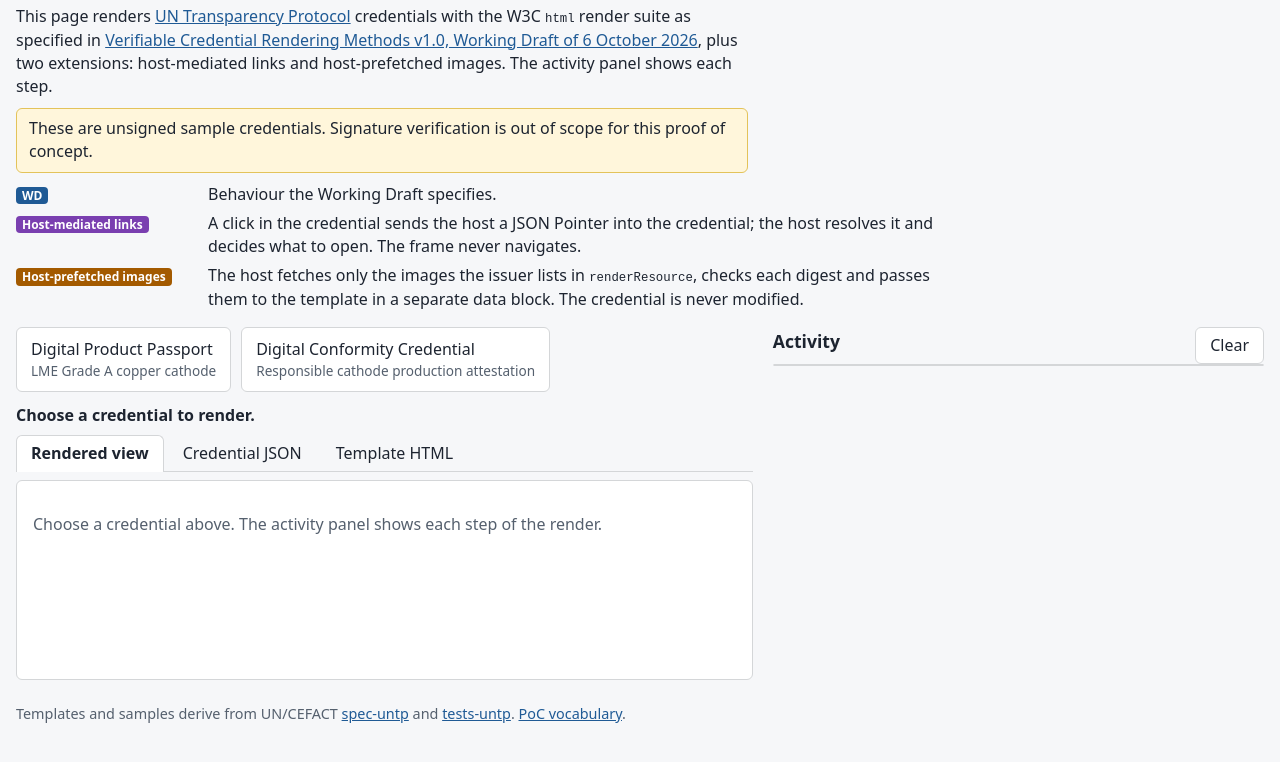
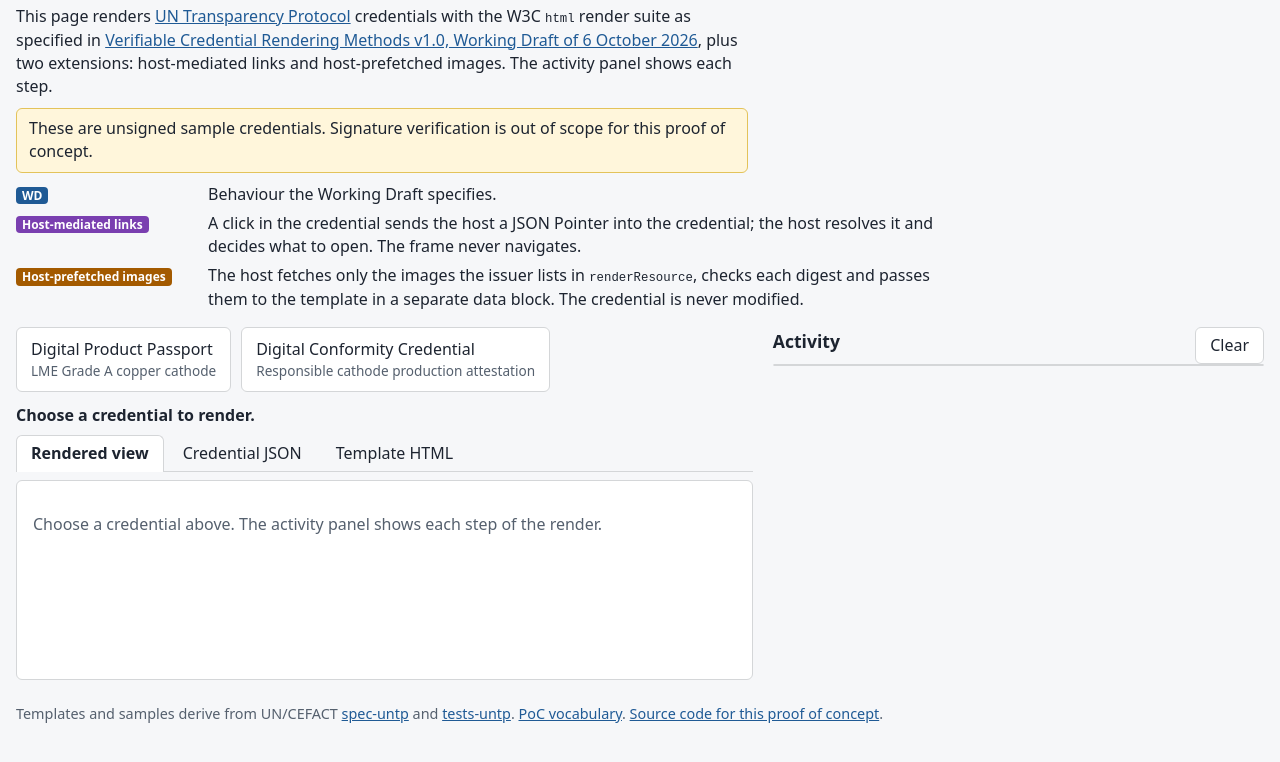
Before and after one commit to ashleythedeveloper/untp-render-method-poc, a plain HTML site: page index.html in a window 1280 px wide. Shown: the part 58-820 px from the top of the page. Drawn offline with Linux system fonts and the light colour scheme.

Commit message:
docs: link the proof of concept source repository

```diff
--- a/index.html
+++ b/index.html
@@ -108,6 +108,7 @@
       <a href="https://opensource.unicc.org/un/unece/uncefact/spec-untp" rel="noopener noreferrer">spec-untp</a>
       and <a href="https://github.com/uncefact/tests-untp" rel="noopener noreferrer">tests-untp</a>.
       <a href="vocab.html">PoC vocabulary</a>.
+      <a href="https://github.com/ashleythedeveloper/untp-render-method-poc" rel="noopener noreferrer">Source code for this proof of concept</a>.
     </p>
   </footer>
 </body>
```
Also changed, not shown: 1 other file.
